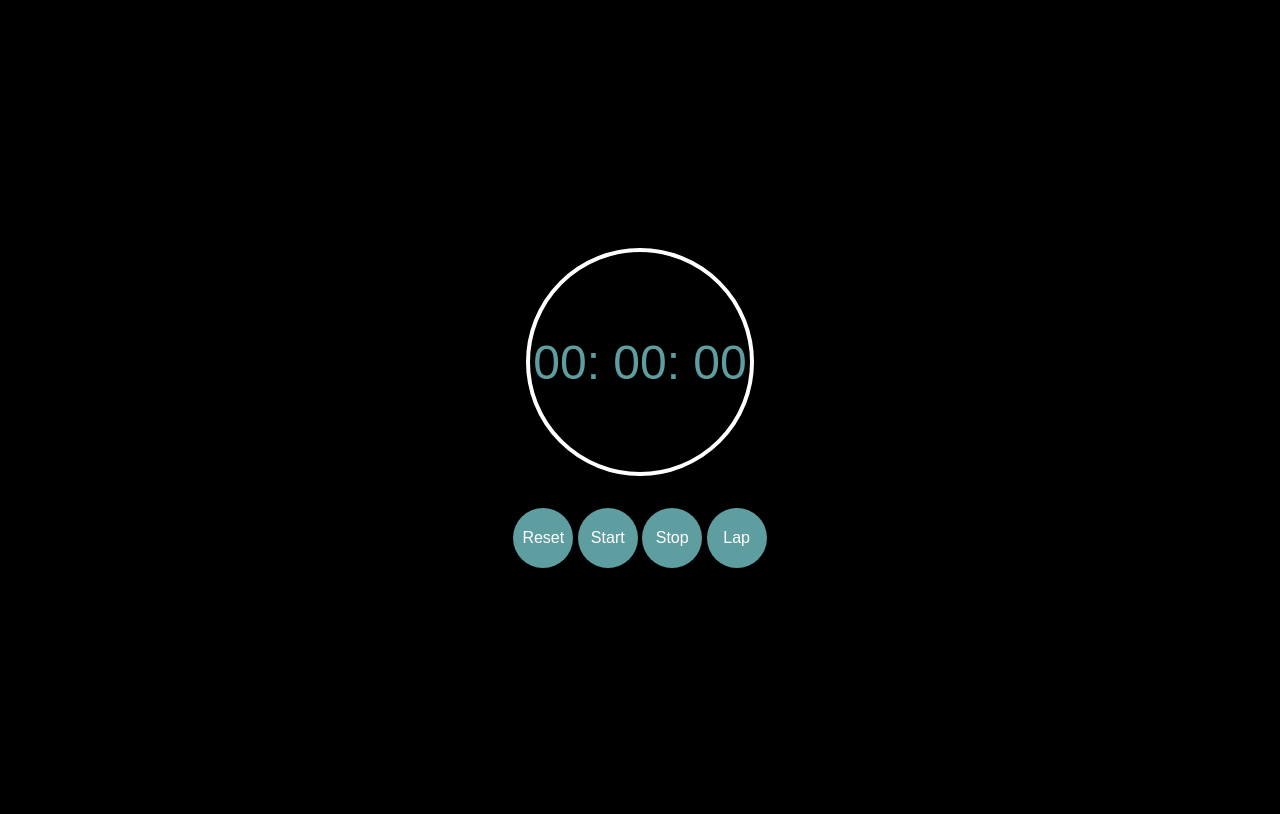
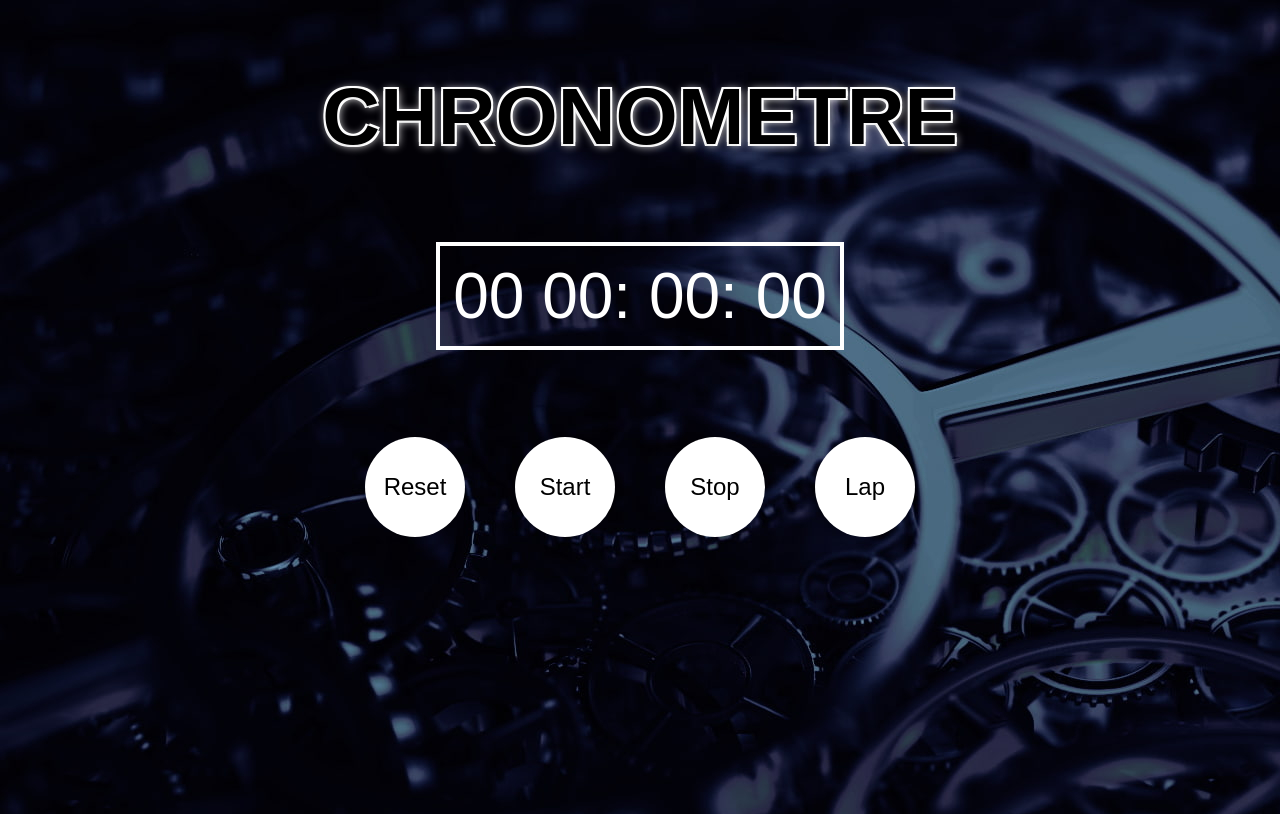
Before and after one commit to yanis-khiter/oclock, a PHP site: page /chronometre.php in a window 1280 px wide. Shown: the top 814 px of the page. Before the commit the page ends 568 px from the top, so only its background shows below. Run offline with PHP 8.4, Linux system fonts and the light colour scheme.

Commit message:
chrono - hotloge ok

```diff
--- a/chrono.js
+++ b/chrono.js
@@ -2,7 +2,7 @@
 
 // ********** CHRONOMETRE **********
 
-let ms = 0 , s = 0, m = 0;
+let ms = 0 , s = 0, m = 0, h = 0;
 let timer ;
 
 
@@ -26,6 +26,10 @@ function run(){
         s = 0;
         m++;
     }
+    if(h == 12){
+        h = 0;
+        m++;
+    }
 }
 
 function pause(){
@@ -37,6 +41,7 @@ function reset(){
     ms = 0 ;
     s = 0;
     m = 0;
+    h = 0;
     getTimer()
 }
 
@@ -46,7 +51,7 @@ function stopTimer(){
 }
 
 function getTimer(){
-    return stopwatch.textContent = (m < 10 ? "0"+m : m )+ ":" + (s < 10 ? "0"+s: s )+ ":" + (ms < 10 ? "0"+ms: ms) ;
+    return stopwatch.textContent = (m < 10 ? "0"+m : m )+ ":" + (m < 10 ? "0"+m : m )+ ":" + (s < 10 ? "0"+s: s )+ ":" + (ms < 10 ? "0"+ms: ms)  ;
 }
 function lap(){
     if(timer){
--- a/chronometre.php
+++ b/chronometre.php
@@ -10,10 +10,16 @@
 
 <body>
 
+
+<h1>CHRONOMETRE</h1>
+
+
+
     <div class="container">
 
         <div class="stopwatch">
 
+            <span id="heure">00</span>
             <span id="minute">00</span>:
             <span id="second">00</span>:
             <span id="milli-second">00</span>
@@ -34,3 +40,9 @@
         </div>
 
     <script src="chrono.js"></script>
+
+
+<a href="index.php"><img src="https://img.icons8.com/plasticine/70/000000/home-page.png"/></a>
+
+
+</body>
--- a/style/chronometre.css
+++ b/style/chronometre.css
@@ -1,37 +1,72 @@
 body{
-    min-height: 100vh;
 display: flex;
 justify-content: center;
 align-items: center;
 flex-direction: column;
-    background-color: black;
 font-family: sans-serif;
+background-image: url(../img/time5.jpg)
+}
+
+h1 {
+margin-top: 5%;
+text-align: center;
+font-size:  80px;
+font-family: 'Ubuntu', sans-serif;
+color:#000000;
+text-shadow: -2px -2px 0 rgb(255, 255, 255), 2px -2px 0 rgb(255, 255, 255), -2px 2px 0 rgb(243, 243, 243), 2px 2px 0 rgb(255, 255, 255), 1px 1px 10px #ffffff;
 }
 
 .container{
-    min-height: 220px;
-    min-width: 220px;
-    border-radius: 50%;
-    border:4px solid #fff;
+min-height: 100px;
+min-width: 400px;
+border:4px solid rgb(255, 255, 255);
 display: flex;
 justify-content: center;
 text-align: center;
+margin-top: 2%;
 }
+
 .stopwatch{
-    color: cadetblue;
+color: rgb(255, 255, 255);
 margin: auto;
-    font-size: 3rem;
+font-size: 4rem;
 }
+
 button{
+margin-top: 10%;
 border-radius: 50%;
-    height: 60px;
-    width: 60px;
-    background-color: cadetblue;
+height: 100px;
+width: 100px;
+background-color: rgb(255, 255, 255);
 border: none;
-    font-size: 1rem;
+font-size: 1.5rem;
 outline: none;
-    color: #fff;
+color: rgb(0, 0, 0);
+cursor: pointer;
 }
+
+button:hover {
+transform: scale(1.2, 1.2);
+transition: 0.5s;
+}
+
 li{
-    color: #fff;
+color: rgb(255, 0, 0);
+font-size: 25px;
+outline: none;
 }
+
+.controls {
+display: flex;
+gap : 50px
+}
+
+img {
+color: white;
+margin-top: 70%;
+}
+
+img:hover {
+transform: scale(1.2, 1.2);
+transition: 0.5s;
+}
```
Also changed, not shown: style/index.css (+0 -8 lines), img/time5.jpg (added). Lines whose indentation alone changed are shown as unchanged.
